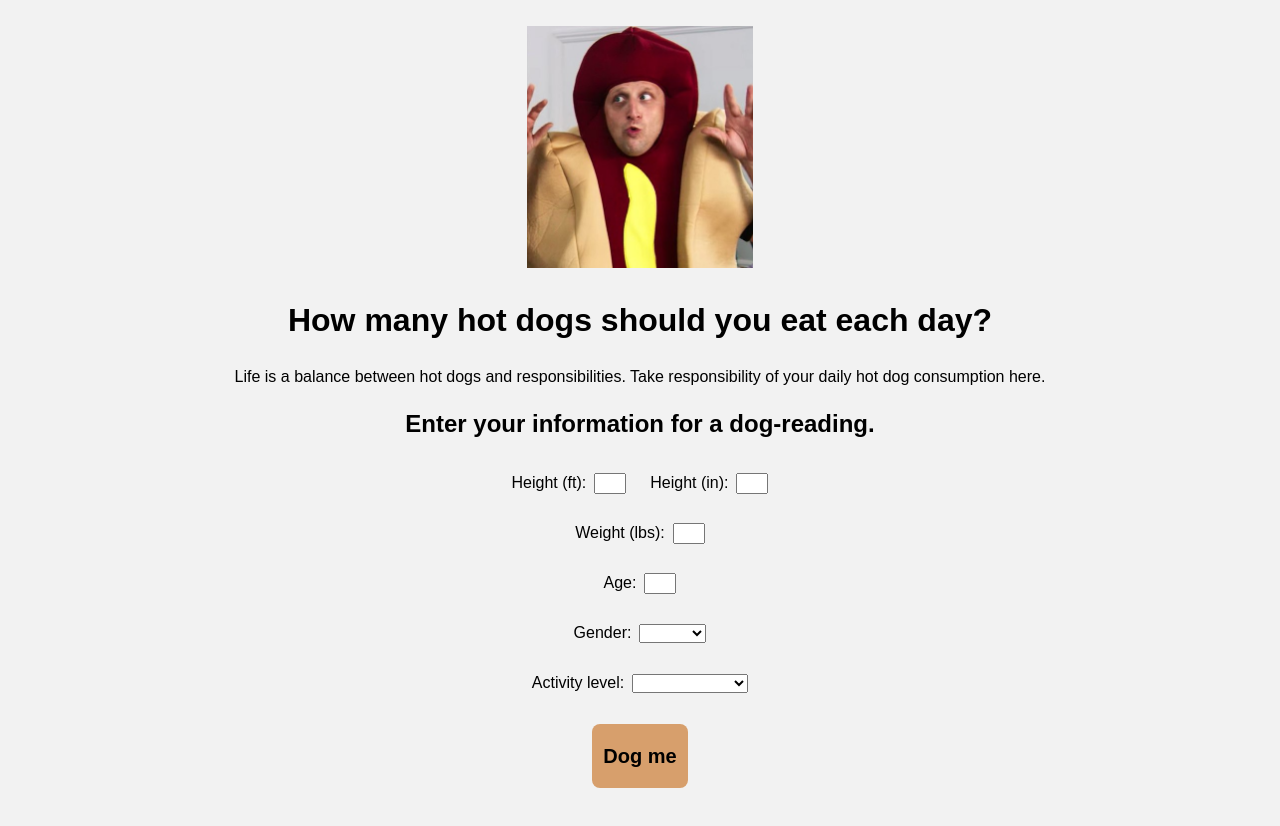
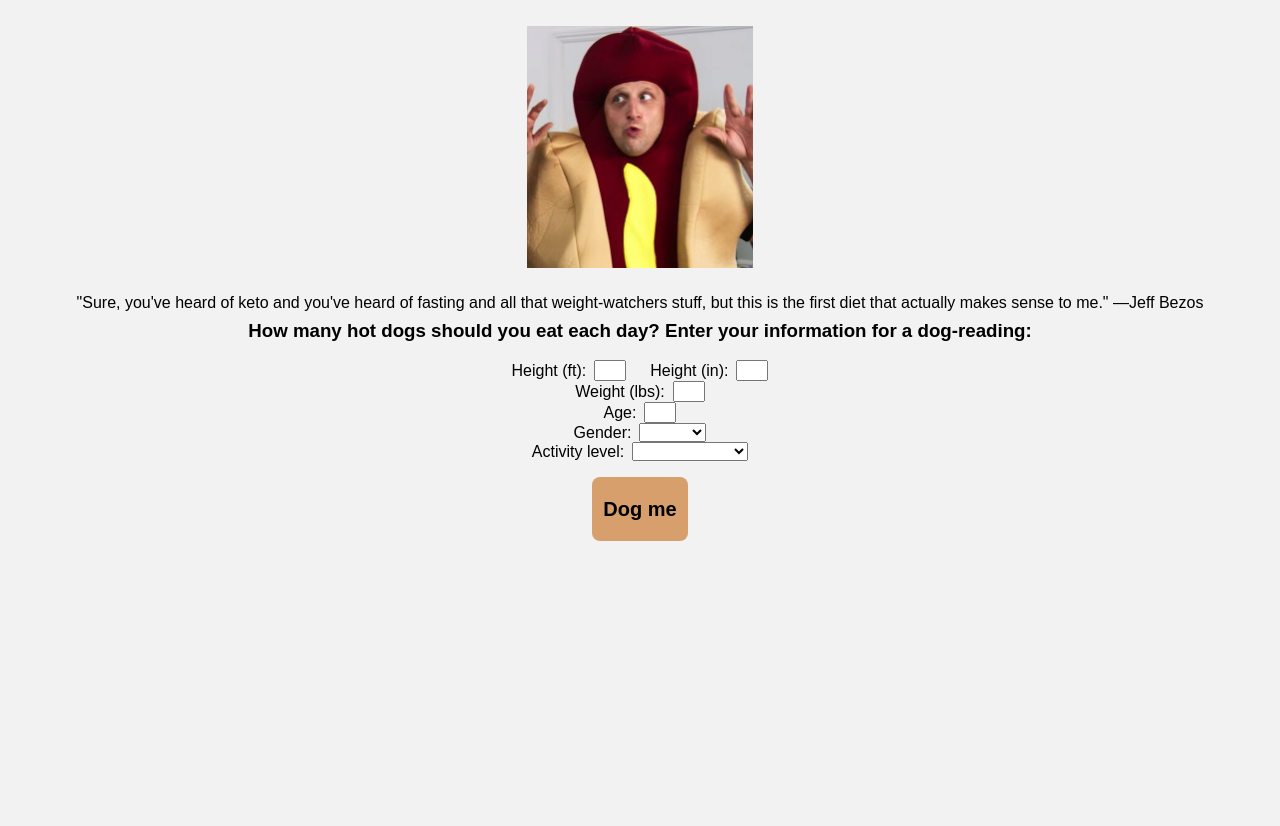
Before and after one commit to kyler-harrison/hot-dog, a plain HTML site: page index.html in a window 1280 px wide. After the commit the page ends 800 px from the top, so only its background shows below. Drawn offline with Linux system fonts and the light colour scheme.

Commit message:
updated various elements, need to remove classes that only need ids

```diff
--- a/index.html
+++ b/index.html
@@ -1,7 +1,7 @@
 <!DOCTYPE html>
 <html>
 	<head>
-		<title>Hot Dogs</title>
+		<title>Hot Dog Calculator</title>
 		<meta charset="UTF-8">
 		<meta name="description" content="Ever wondered how many hot dogs you should eat each day? Figure that out here.">
 		<meta name="viewport" content="width=device-width,initial-scale=1,maximum-scale=1,user-scalable=no">
@@ -9,32 +9,34 @@
 		<link rel="stylesheet" href="style.css"/>
 		<link rel="shortcut icon" type="image/x-icon" href="dog.ico"/>
 		<link href="https://fonts.googleapis.com/css2?family=Open+Sans&display=swap" rel="stylesheet">
-		<!-- life is a balance between hot dogs and responsibilities, make sure your hot dog consumption is responsible -->
 	</head>
 	<body>
+		<!-- You've found me, now what? Join the movement? Why not? You probably have nothing better to do, since you're inspecting elements and whatnot. -->
 		<div id="main-container" class="main-container">
 			<div class="img-container">
 				<img class="dog-img" src="hotdog.jpg"/>
 			</div>
-			<h1 class="heading-text">How many hot dogs should you eat each day?</h1>
-			<p class="heading-text">Life is a balance between hot dogs and responsibilities. Take responsibility of your daily hot dog consumption here.</p>
-			<h2 class="heading-text">Enter your information for a dog-reading.</h2>
+			<div id="quote-container" class="quote-container">
+				<span id="quote" class="quote">"Sure, you've heard of keto and you've heard of fasting and all that weight-watchers stuff, but this is the first diet that actually makes sense to me."</span>
+				<span id="quote-person" class="quote-person">—Jeff Bezos</span>
+			</div>
+			<h3 class="heading-text">How many hot dogs should you eat each day? Enter your information for a dog-reading:</h3>
 			<div class="content-container">
-				<p>Height (ft):</p>
+				<span>Height (ft):</span>
 				<input id="ht-ft" class="input-box" type="text" autocomplete="off">
-				<p style="margin-left: 1.5rem;">Height (in):</p>
+				<span class="entry-text" style="margin-left: 1.5rem;">Height (in):</span>
 				<input id="ht-in" class="input-box" type="text" autocomplete="off">
 			</div>
 			<div class="content-container">
-				<p>Weight (lbs):</p>
+				<span>Weight (lbs):</span>
 				<input id="weight" class="input-box" type="text" autocomplete="off">
 			</div>
 			<div class="content-container">
-				<p>Age:</p>
+				<span>Age:</span>
 				<input id="age" class="input-box" type="text" autocomplete="off">
 			</div>
 			<div class="content-container">
-				<p style="margin-right: 0.5rem">Gender:</p>
+				<span style="margin-right: 0.5rem">Gender:</span>
 				<select id="gender-dropdown" class="dropdown">
 					<option selected disabled hidden></option>
 					<option>Female</option>
@@ -42,7 +44,7 @@
 				</select>
 			</div>
 			<div class="content-container">
-				<p style="margin-right: 0.5rem">Activity level:</p>
+				<span style="margin-right: 0.5rem">Activity level:</span>
 				<select id="activity-dropdown" class="dropdown">
 					<option selected disabled hidden></option>
 					<option>None</option>
```
